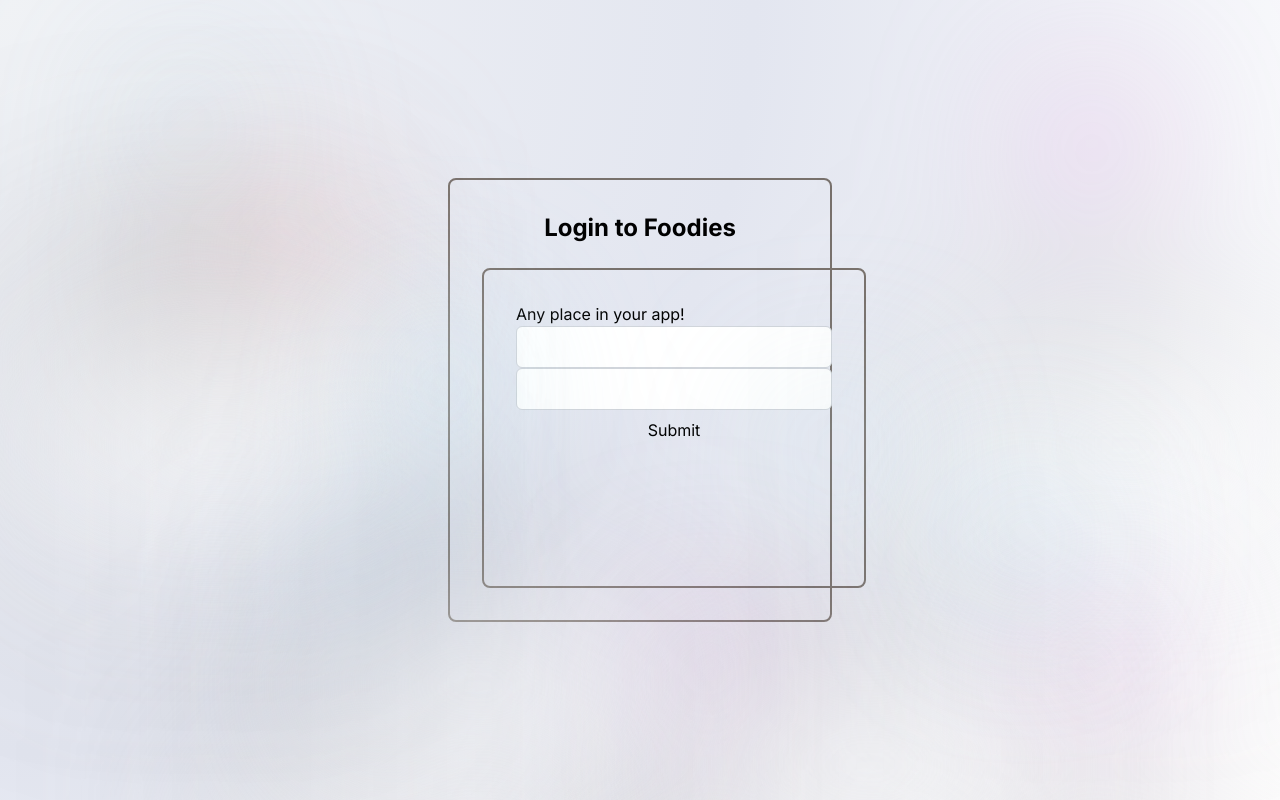
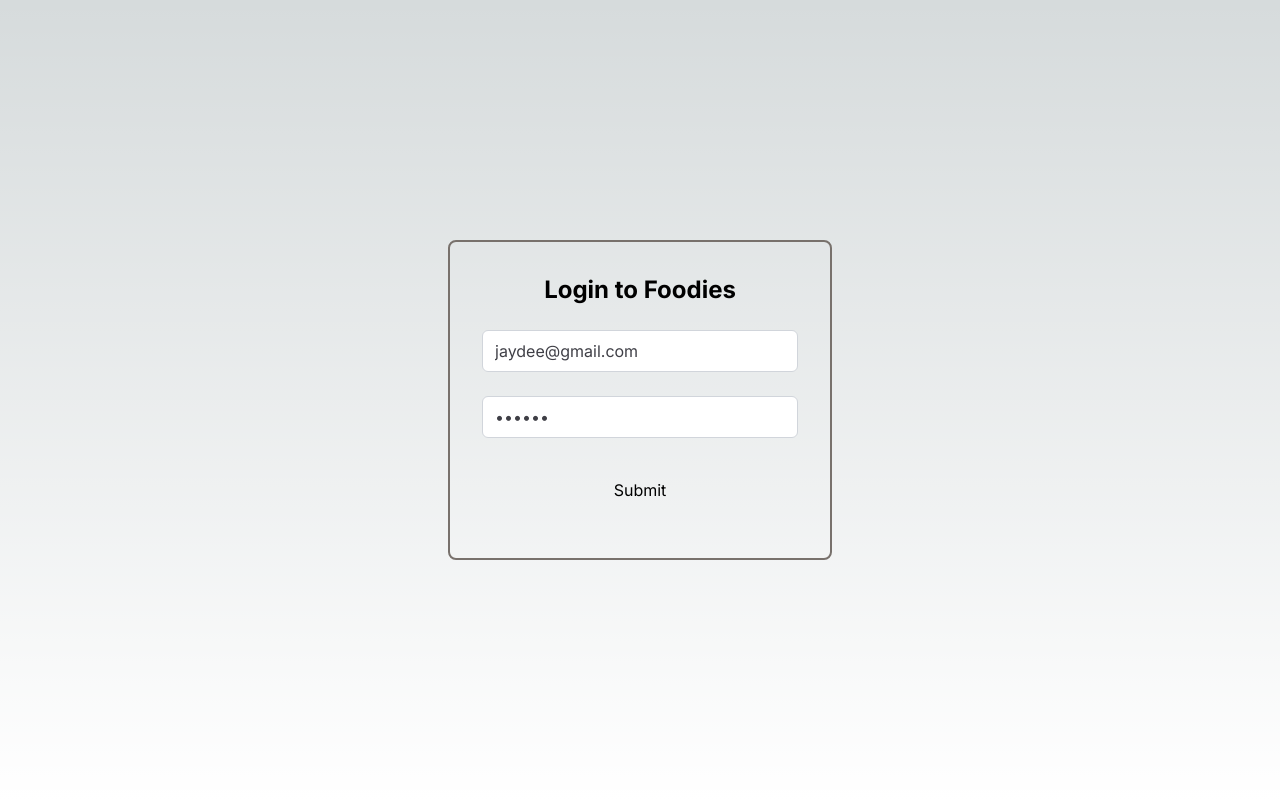
Before and after one commit to kayceecodes/Foodies-client, a Next.js app: page /login in a window 1280 px wide. Built offline with nearby package versions, Linux system fonts and the light colour scheme.

Commit message:
started adding loader to login form

```diff
--- a/package.json
+++ b/package.json
@@ -18,7 +18,9 @@
     "react-dom": "^18.3.1",
     "react-map-gl": "^7.1.7",
     "react-redux": "^9.1.2",
-    "redux": "^5.0.1"
+    "react-spinners": "^0.14.1",
+    "redux": "^5.0.1",
+    "yup": "^1.4.0"
   },
   "devDependencies": {
     "@types/node": "^22",
--- /dev/null
+++ b/src/app/login/form.module.css
@@ -0,0 +1,3 @@
+.errorMessage {
+    position: absolute;
+}
--- a/src/app/login/form.tsx
+++ b/src/app/login/form.tsx
@@ -1,46 +1,86 @@
 'use client'
 
-import React from 'react';
+import React, { useState } from 'react';
 import { Formik, Form, Field, ErrorMessage } from 'formik';
+import { useRouter } from 'next/navigation';
+import Loader from '../ui/loader/Loader';
+import * as Yup from 'yup';
+
+interface LoginResponse {
+    token: string
+    refreshToken?: string
+    expiresIn: number
+}
+interface LoginCredentials {
+    email: string
+    password: string
+}
 
 
 export default function LoginForm() {
+    const [loginData, setLoginData] = useState<LoginCredentials>({
+        email: '',
+        password: '',
+      });
+    const router = useRouter();
+
+    const Login = async (loginCredentials: LoginCredentials) => {
+        try {
+          const response = await fetch("http://localhost:5156/api/auth/login", {
+            method: 'POST',
+            headers: {
+              'Content-Type': 'application/json'
+            },
+            body: JSON.stringify(loginCredentials)
+          })
+
+          if(!response.ok)
+            throw new Error('Failed to log in');
+
+          const data: LoginResponse = await response.json();
+
+          return data;
+        }
+          catch(error) {
+            console.log("Error: ", error)
+        }
+    }
+    const schema = Yup.object({
+        email: Yup.string().email('Invalid email').required('Email is required'),
+        password: Yup.string().required('Password is required'),
+    });
+
     return (
-        <div className='h-80 p-8 rounded-lg border-stone-500 border-2 w-96 container'>
-            <h1>Any place in your app!</h1>
             <Formik
-                initialValues={{ email: '', password: '' }}
-                validate={values => {
-                const errors = {
-                    email: ""
-                };
-                if (!values.email) {
-                    errors.email = 'Required';
-                } else if (
-                    !/^[A-Z0-9._%+-]+@[A-Z0-9.-]+\.[A-Z]{2,}$/i.test(values.email)
-                ) {
-                    errors.email = 'Invalid email address';
-                }
-                return errors;
-                }}
-                onSubmit={(values, { setSubmitting }) => {
-                setTimeout(() => {
+                initialValues={{ email: 'jaydee@gmail.com', password: 'somepw' }}
+                validateSchema={schema}
+                onSubmit={async (values, { setSubmitting }) => {
+                    setTimeout(async () => {
                         alert(JSON.stringify(values, null, 2));
-                    setSubmitting(false);
-                }, 400);
+                        setSubmitting(true);
+                        console.log("Email & Password: ", values);
+                        await Login(values);
+                        // router.push('/');
+                    } , 500);
                 }}
             >
-                {({ isSubmitting }) => (
+                {({ isSubmitting, errors }) => (
+
+                    isSubmitting ?
+                    <Loader /> :
                     <Form className="flex justify-center flex-col">
+                        <div className='mb-6'>
                             <Field type="email" name="email" className="w-full px-3 py-2 text-zinc-700 border border-gray-300 rounded-md focus:outline-none focus:ring-2 focus:ring-blue-500" />
-                    <ErrorMessage className="text-red-600 mb-2" name="email" component="div" />
-                    <Field type="password" name="password" className="w-full mb-2 px-3 py-2 text-zinc-700 border border-gray-300 rounded-md focus:outline-none focus:ring-2 focus:ring-blue-500" />
-                    <ErrorMessage name="password" component="div" className="text-red-600 mb-2" />
+                            <ErrorMessage className="text-red-600 text-sm absolute" name="email" component="div" />
+                        </div>
+                        <div className='mb-6'>
+                            <Field type="password" name="password" className="mb-4 w-full px-3 py-2 text-zinc-700 border border-gray-300 rounded-md focus:outline-none focus:ring-2 focus:ring-blue-500" />
+                            <ErrorMessage name="password" component="div" className="text-red-800" />
+                        </div>
                         <button type="submit" disabled={isSubmitting}>
                             Submit
                         </button>
                     </Form>
                 )}
             </Formik>
-        </div>
 )};
--- a/src/app/login/layout.tsx
+++ b/src/app/login/layout.tsx
@@ -3,8 +3,10 @@
 
 export default function layout({children}: {children: React.ReactNode}) {
   return (
-    <CirlclesBackground>
+    <>
+   {/* <CirlclesBackground> */}
         {children}
-    </CirlclesBackground>
+   {/* </CirlclesBackground> */}
+    </>
   );
 }
--- a/src/app/login/page.tsx
+++ b/src/app/login/page.tsx
@@ -11,7 +11,7 @@
         <title>Login | Foodies</title>
       </Head>
       <main className="min-h-screen flex items-center justify-center">
-        <div className="p-8 rounded-lg border-stone-500 border-2 w-96">
+        <div className='h-80 p-8 rounded-lg border-stone-500 border-2 w-96 container'>
           <h1 className="text-2xl font-bold mb-6 text-center">Login to Foodies</h1>
           <LoginForm />
         </div>
--- /dev/null
+++ b/src/app/ui/loader/Loader.tsx
@@ -0,0 +1,29 @@
+import { useState, CSSProperties } from "react";
+import ClipLoader from "react-spinners/ClipLoader";
+
+const override: CSSProperties = {
+  display: "block",
+  margin: "0 auto",
+  borderColor: "red",
+};
+
+export default function Loader() {
+  let [loading, setLoading] = useState(true);
+  let [color, setColor] = useState("#ffffff");
+
+  return (
+    <div className="sweet-loading">
+      <button onClick={() => setLoading(!loading)}>Toggle Loader</button>
+      <input value={color} onChange={(input) => setColor(input.target.value)} placeholder="Color of the loader" />
+
+      <ClipLoader
+        color={color}
+        loading={loading}
+        cssOverride={override}
+        size={150}
+        aria-label="Loading Spinner"
+        data-testid="loader"
+      />
+    </div>
+  );
+}
```
Also changed, not shown: src/app/login/_form.tsx (renamed from src/app/login/form_.tsx), 1 other file (tests, documents, lock files or other folders). Lines whose indentation alone changed are shown as unchanged.
